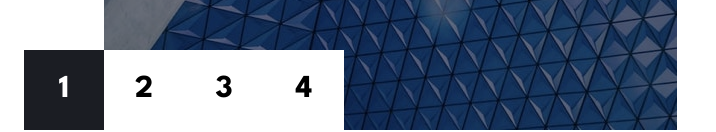
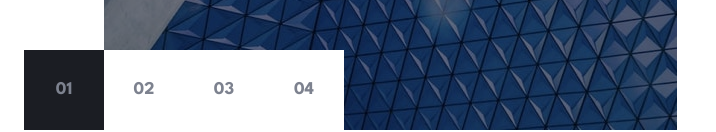
Before and after one commit to ttsoares/arch_studio, a Next.js app: page / in a window 1280 px wide. Shown: the part 686-818 px from the top of the page, without its empty margins (0-716 px from the left). Built offline with nearby package versions, Linux system fonts and the light colour scheme.

Commit message:
Minor fixes

```diff
--- a/app/page.jsx
+++ b/app/page.jsx
@@ -31,7 +31,7 @@ export default function Home() {
         <div className="hidden absolute bottom-0 -left-20 md:flex text-black text-lg font-bold">
           <div
             onClick={() => setSlide(0)}
-            className={`   flex w-20 h-20  items-center justify-center ${
+            className={`flex w-20 h-20  items-center justify-center ${
               slide !== 0 && "hover:bg-cus_l_gray"
             } hover:cursor-pointer
               ${
@@ -40,12 +40,11 @@ export default function Home() {
                   : "bg-white text-black"
               }`}
           >
-            <p className="">1</p>
+            <p className="text-base text-cus_m_gray">01</p>
           </div>
           <div
             onClick={() => setSlide(1)}
-            className={`
-              flex w-20 h-20  items-center justify-center
+            className={`flex w-20 h-20  items-center justify-center
               ${slide !== 1 && "hover:bg-cus_l_gray"}
               hover:cursor-pointer
               ${
@@ -54,35 +53,33 @@ export default function Home() {
                   : "bg-white text-black"
               }  `}
           >
-            <p className="">2</p>
+            <p className="text-base text-cus_m_gray">02</p>
           </div>
           <div
             onClick={() => setSlide(2)}
-            className={`
-              flex w-20 h-20  items-center justify-center ${
-                slide !== 2 && "hover:bg-cus_l_gray"
-              } hover:cursor-pointer
+            className={`flex w-20 h-20  items-center justify-center ${
+              slide !== 2 && "hover:bg-cus_l_gray"
+            } hover:cursor-pointer
               ${
                 slide === 2
                   ? "bg-cus_d_blue text-white hover:bg-cus_d_blue"
                   : "bg-white text-black"
               }`}
           >
-            <p className="">3</p>
+            <p className="text-base text-cus_m_gray">03</p>
           </div>
           <div
             onClick={() => setSlide(3)}
-            className={`
-              flex w-20 h-20  items-center justify-center ${
-                slide !== 3 && "hover:bg-cus_l_gray"
-              } hover:cursor-pointer
+            className={`flex w-20 h-20  items-center justify-center ${
+              slide !== 3 && "hover:bg-cus_l_gray"
+            } hover:cursor-pointer
               ${
                 slide === 3
                   ? "bg-cus_d_blue text-white hover:bg-cus_d_blue"
                   : "bg-white text-black"
               }`}
           >
-            <p className="">4</p>
+            <p className="text-base text-cus_m_gray">04</p>
           </div>
         </div>
       </div>
--- a/components/Footer.jsx
+++ b/components/Footer.jsx
@@ -13,7 +13,7 @@ import Button from "@/components/Button";
 const Footer = () => {
   return (
     <div className="flex  flex-col md:flex-row w-full lg:w-[77%] h-40 mx-auto mt-32 items-center justify-between relative">
-      <div className="bg-cus_vl_gray flex flex-col md:flex-row items-center justify-start w-full md:w-[80%] relative">
+      <div className="bg-cus_vl_gray flex flex-col md:flex-row items-center justify-start w-full md:w-[87%] relative">
         <Link href="/">
           <div className="absolute -top-16 left-32 md:static w-28 h-28 lg:w-40 lg:h-40 bg-black flex duration-1000 transform hover:invert">
             <Image
```
